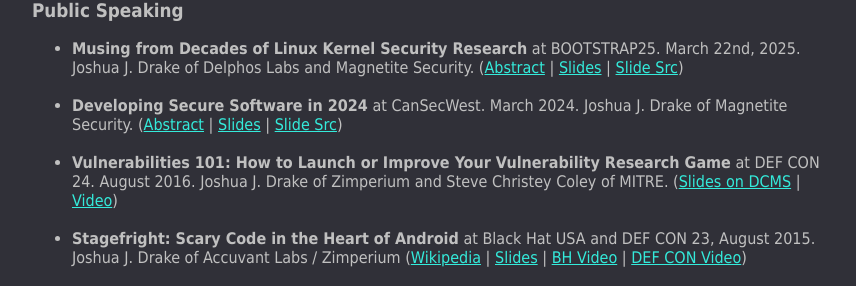
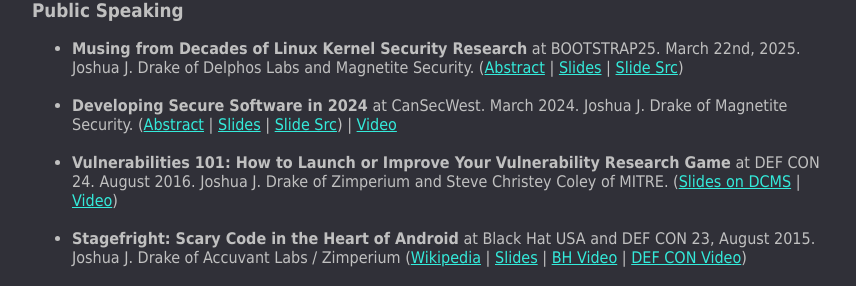
Before and after one commit to jduck/jduck.github.com, a Jekyll site: the page built from index.html, in a window 1280 px wide and 900 px high, scrolled down 1195 px. Shown: the part 145-431 px from the top of the window, without its empty margins (208-1064 px from the left). Built offline with Jekyll 4.4.1, drawn with Linux system fonts in a browser that asks for light colours.

Commit message:
Add link to CSW24 video

```diff
--- a/index.html
+++ b/index.html
@@ -84,7 +84,7 @@
 <li class="pub"><b>Musing from Decades of Linux Kernel Security Research</b> at BOOTSTRAP25. March 22nd, 2025. Joshua J. Drake of Delphos Labs and Magnetite Security. (<a href="https://ringzer0.training/bootstrap25-talk-decades-of-linux-kernel-security/">Abstract</a> | <a href="https://github.com/jduck/bs25-slides/releases/tag/bs25-presented">Slides</a> | <a href="https://github.com/jduck/bs25-slides">Slide Src</a>)</li>
 <br />
 
-<li class="pub"><b>Developing Secure Software in 2024</b> at CanSecWest. March 2024. Joshua J. Drake of Magnetite Security. (<a href="https://cansecwest2024.sched.com/event/1Zl0m/developing-secure-software-in-2024">Abstract</a> | <a href="https://github.com/jduck/csw-slides-2024/releases/tag/csw-2024-presented">Slides</a> | <a href="https://github.com/jduck/csw-slides-2024">Slide Src</a>)</li>
+<li class="pub"><b>Developing Secure Software in 2024</b> at CanSecWest. March 2024. Joshua J. Drake of Magnetite Security. (<a href="https://cansecwest2024.sched.com/event/1Zl0m/developing-secure-software-in-2024">Abstract</a> | <a href="https://github.com/jduck/csw-slides-2024/releases/tag/csw-2024-presented">Slides</a> | <a href="https://github.com/jduck/csw-slides-2024">Slide Src</a>) | <a href="https://vimeo.com/926475299/0caf9982b8">Video</a></li>
 <br />
 
 <li class="pub"><b>Vulnerabilities 101: How to Launch or Improve Your Vulnerability Research Game</b> at DEF CON 24. August 2016. Joshua J. Drake of Zimperium and Steve Christey Coley of MITRE. (<a href="https://media.defcon.org/DEF%20CON%2024/DEF%20CON%2024%20presentations/DEF%20CON%2024%20-%20Drake-Christey-Vulnerabilities-101-UPDATED.pdf">Slides on DCMS</a> | <a href="https://www.youtube.com/watch?v=UYgBLUhHrCw">Video</a>)</li>
```
